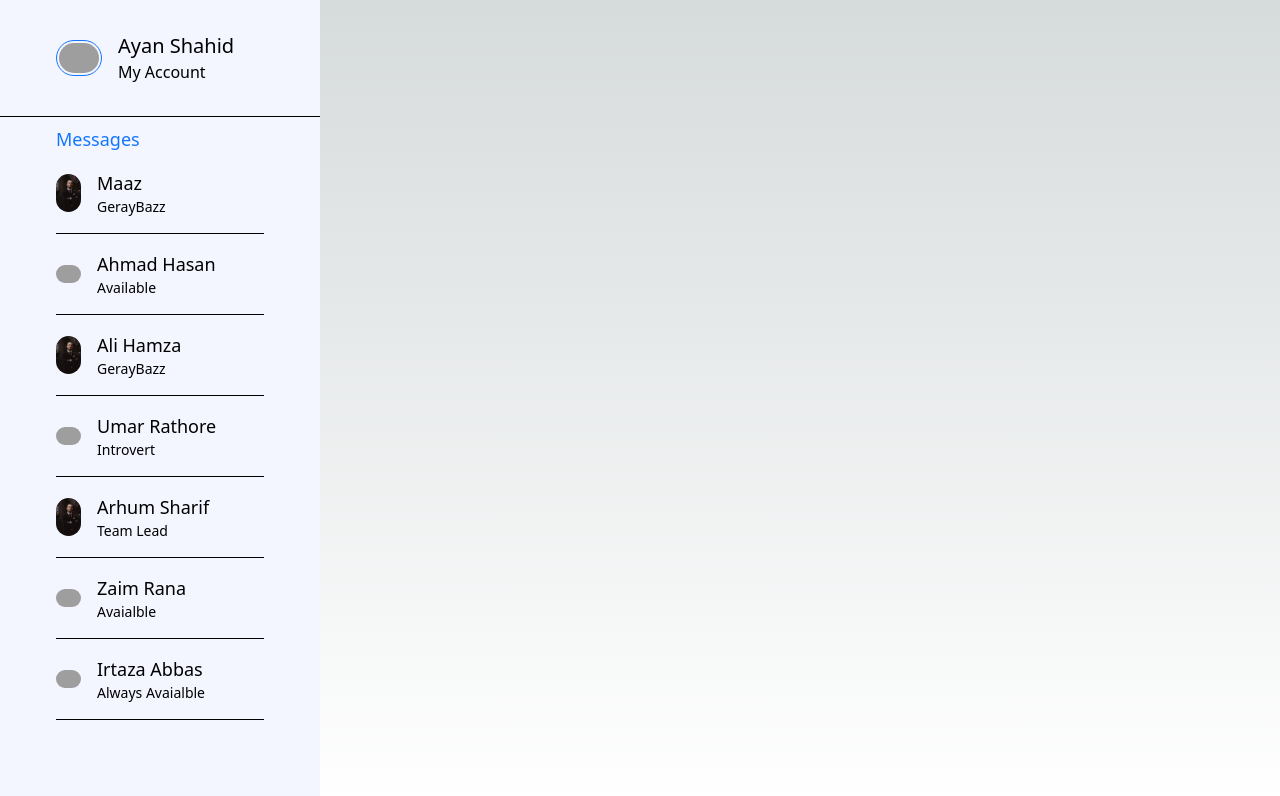
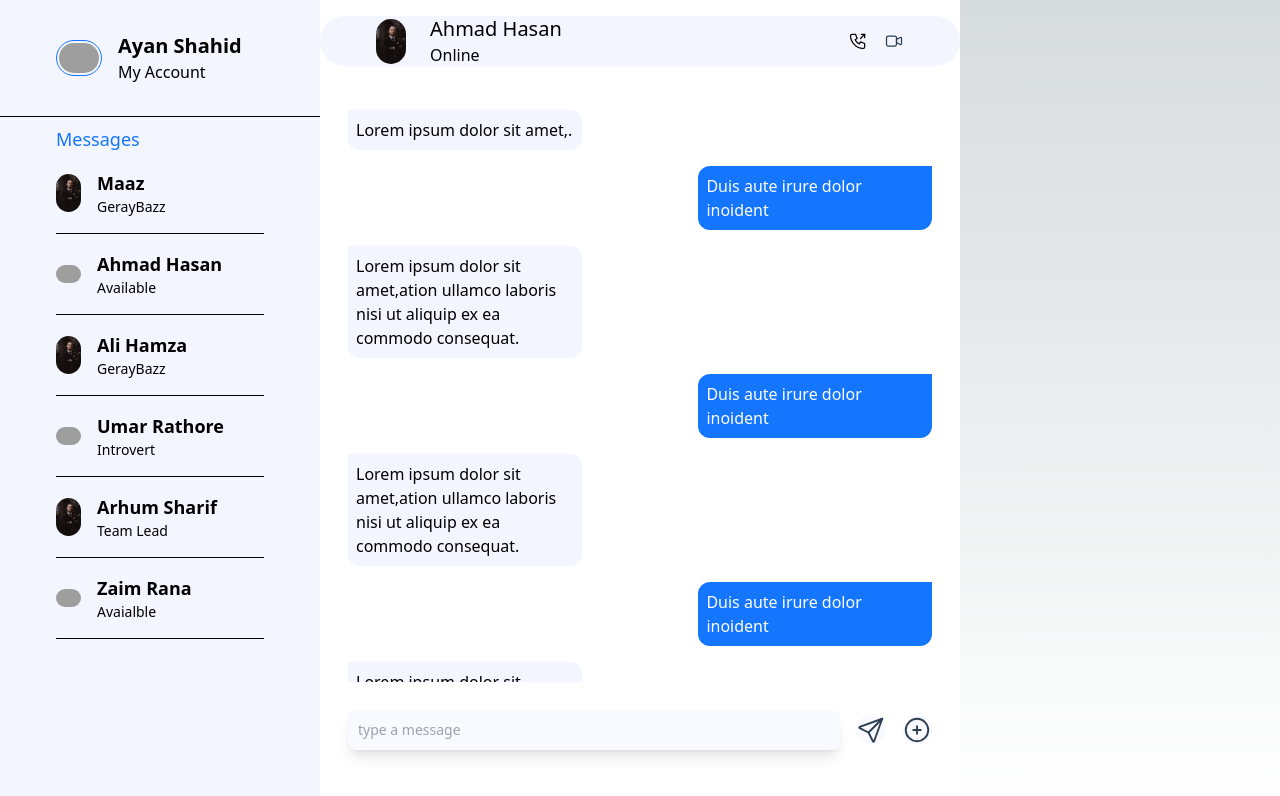
Before and after one commit to Ayann138/ChatApp, a Next.js app: page /ChatPage in a window 1280 px wide. Shown: the top 796 px of the page. Built offline with nearby package versions, Linux system fonts and the light colour scheme; grey boxes are pictures that could not be loaded.

Commit message:
Chat Screen Added

```diff
--- /dev/null
+++ b/components/Input.js
@@ -0,0 +1,24 @@
+import React from "react";
+
+const Input = ({
+    label = '',
+    name = '',
+    type = 'text',
+    className = '',
+    inputClassName = '',
+    isRequired = true,
+    placeholder = '',
+    value = '',
+    onChange = () => {},
+
+}) => {
+    return(
+        <div className={`${className}`}>
+            <label for={name} className="block text-sm font-medium text-gray-800">{label}</label>
+            <input type={type} id={name} className={`bg-gray-50 border border-gray-300 text-gray-900 text-sm rounded-lg focus:ring-blue-500 focus:border-blue-500 block w-full p-2.5 ${inputClassName}`} placeholder={placeholder}
+            required={isRequired} value={value} onChange={onChange}/>
+        </div>
+    )
+}
+
+export default Input
--- a/pages/ChatPage/index.js
+++ b/pages/ChatPage/index.js
@@ -1,5 +1,6 @@
 import React from 'react';
 import img1 from '../../public/1.jpeg'
+import Input from '../../components/Input'
 function ChatPage() {
     const contacts = [
         {
@@ -32,22 +33,17 @@ function ChatPage() {
             status: 'Avaialble',
             img: '3.jpeg'
         },
-        {
-            name: 'Irtaza Abbas',
-            status: 'Always Avaialble',
-            img: '1.jpeg'
-        },
     ]
     return (
         <div className="w-screen flex">
-            <div className='w-[25%] bg-secondary'>
+            <div className='w-[25%] bg-secondary ' >
                 <div className='flex items-center my-8 mx-14'>
                     <div className='border border-primary p-[2px] rounded-full'>
                         <img src='1.jpeg' width={40} height={40} className="rounded-full" />
 
                     </div>
                     <div className='ml-4'>
-                        <h3 className='text-xl'>Ayan Shahid </h3>
+                        <h3 className='text-xl font-semibold'>Ayan Shahid </h3>
                         <p className='text-md font-light'>My Account</p>
                     </div>
                 </div>
@@ -59,13 +55,13 @@ function ChatPage() {
                         {
                             contacts.map(({ name, status, img }) => {
                                 return (
-                                    <div className='flex items-center py-4 border-b border-b-gray-100'>
+                                    <div className='flex items-center py-4 border-b border-b-gray-100 '>
                                         <div className='cursor-pointer flex items-center'>
                                             <div >
                                                 <img src={img} width={25} height={25} className="rounded-full" />
                                             </div>
                                             <div className='ml-4'>
-                                                <h3 className='text-lg'>{name} </h3>
+                                                <h3 className='text-lg font-semibold'>{name} </h3>
                                                 <p className='text-sm font-light'>{status}</p>
                                             </div>
                                         </div>
@@ -79,7 +75,86 @@ function ChatPage() {
 
 
             </div>
-            <div className='w-[50%]  h-screen'></div>
+            {/* This div is handling the chat of the user */}
+
+            <div className='w-[50%] h-screen bg-[#ffffff] flex flex-col items-center'>
+                <div className='w-full bg-secondary h-[50px] my-4 rounded-full flex items-center px-14'>
+                    <div>
+                        <img src="2.jpeg" width={30} height={28} className="rounded-full" />
+                    </div>
+                    <div className='ml-6 mr-auto'>
+
+                        <h3 className='text-xl '>Ahmad Hasan</h3>
+                        <p className='text-md font-light'>Online</p>
+                    </div>
+                    {/* */}
+                    {/* This div is handling the video call and phone call icon */}
+                    <div className='cursor-pointer flex'>
+                        <svg xmlns="http://www.w3.org/2000/svg" class="icon icon-tabler icon-tabler-phone-outgoing" width="20" height="20" viewBox="0 0 24 24" stroke-width="1.5" stroke="black" fill="none" stroke-linecap="round" stroke-linejoin="round">
+                            <path stroke="none" d="M0 0h24v24H0z" fill="none" />
+                            <path d="M5 4h4l2 5l-2.5 1.5a11 11 0 0 0 5 5l1.5 -2.5l5 2v4a2 2 0 0 1 -2 2a16 16 0 0 1 -15 -15a2 2 0 0 1 2 -2" />
+                            <path d="M15 9l5 -5" />
+                            <path d="M16 4l4 0l0 4" />
+                        </svg>
+                        <div className='ml-4'>
+                            <svg xmlns="http://www.w3.org/2000/svg" class="icon icon-tabler icon-tabler-video" width="20" height="20" viewBox="0 0 24 24" stroke-width="1.5" stroke="#2c3e50" fill="none" stroke-linecap="round" stroke-linejoin="round">
+                                <path stroke="none" d="M0 0h24v24H0z" fill="none" />
+                                <path d="M15 10l4.553 -2.276a1 1 0 0 1 1.447 .894v6.764a1 1 0 0 1 -1.447 .894l-4.553 -2.276v-4z" />
+                                <path d="M3 6m0 2a2 2 0 0 1 2 -2h8a2 2 0 0 1 2 2v8a2 2 0 0 1 -2 2h-8a2 2 0 0 1 -2 -2z" />
+                            </svg>
+                        </div>
+                    </div>
+                </div>
+                {/*Chatting of two users*/}
+                <div className='h-[75%] w-full overflow-scroll'>
+                    <div className=' px-7 py-7' >
+                        <div className=' max-w-[40%] bg-secondary rounded-b-xl rounded-tr-xl p-2 mb-4'>
+                            Lorem ipsum dolor sit amet,.
+                        </div>
+                        <div className='max-w-[40%] bg-primary rounded-b-xl rounded-tl-xl ml-auto p-2 mb-4 text-[#ffff]'>
+                            Duis aute irure dolor inoident
+                        </div>
+                        <div className=' max-w-[40%] bg-secondary rounded-b-xl rounded-tr-xl p-2 mb-4'>
+                            Lorem ipsum dolor sit amet,ation ullamco laboris nisi ut aliquip ex ea commodo consequat.
+                        </div>
+                        <div className='max-w-[40%] bg-primary rounded-b-xl rounded-tl-xl ml-auto p-2 mb-4 text-[#ffff]'>
+                            Duis aute irure dolor inoident
+                        </div>
+                        <div className=' max-w-[40%] bg-secondary rounded-b-xl rounded-tr-xl p-2 mb-4'>
+                            Lorem ipsum dolor sit amet,ation ullamco laboris nisi ut aliquip ex ea commodo consequat.
+                        </div>
+                        <div className='max-w-[40%] bg-primary rounded-b-xl rounded-tl-xl ml-auto p-2 mb-4 text-[#ffff]'>
+                            Duis aute irure dolor inoident
+                        </div>
+                        <div className=' max-w-[40%] bg-secondary rounded-b-xl rounded-tr-xl p-2 mb-4'>
+                            Lorem ipsum dolor sit amet,ation ullamco laboris nisi ut aliquip ex ea commodo consequat.
+                        </div>
+                        <div className='max-w-[40%] bg-primary rounded-b-xl rounded-tl-xl ml-auto p-2 mb-4 text-[#ffff]'>
+                            Duis aute irure dolor inoident
+                        </div>
+
+                    </div>
+                </div>
+                <div className='p-7 w-full flex items-center'>
+                    <Input placeholder='type a message' className='w-full' inputClassName='p-2 border-0 shadow-lg rounded-full bg-light focus:ring-0 focus:border-0 outline-none' />
+                    <div className='ml-4 cursor-pointer bg-light rounded-full'>
+                        <svg xmlns="http://www.w3.org/2000/svg" class="icon icon-tabler icon-tabler-send" width="30" height="30" viewBox="0 0 24 24" stroke-width="1.5" stroke="#2c3e50" fill="none" stroke-linecap="round" stroke-linejoin="round">
+                            <path stroke="none" d="M0 0h24v24H0z" fill="none" />
+                            <path d="M10 14l11 -11" />
+                            <path d="M21 3l-6.5 18a.55 .55 0 0 1 -1 0l-3.5 -7l-7 -3.5a.55 .55 0 0 1 0 -1l18 -6.5" />
+                        </svg>
+                    </div>
+                    <div className='ml-4 cursor-pointer bg-light rounded-full'>
+                        <svg xmlns="http://www.w3.org/2000/svg" class="icon icon-tabler icon-tabler-circle-plus" width="30" height="30" viewBox="0 0 24 24" stroke-width="1.5" stroke="#2c3e50" fill="none" stroke-linecap="round" stroke-linejoin="round">
+                            <path stroke="none" d="M0 0h24v24H0z" fill="none" />
+                            <path d="M3 12a9 9 0 1 0 18 0a9 9 0 0 0 -18 0" />
+                            <path d="M9 12h6" />
+                            <path d="M12 9v6" />
+                        </svg>
+                    </div>
+                </div>
+            </div>
+
             <div className='w-[25%]  h-screen'></div>
 
         </div>
```
